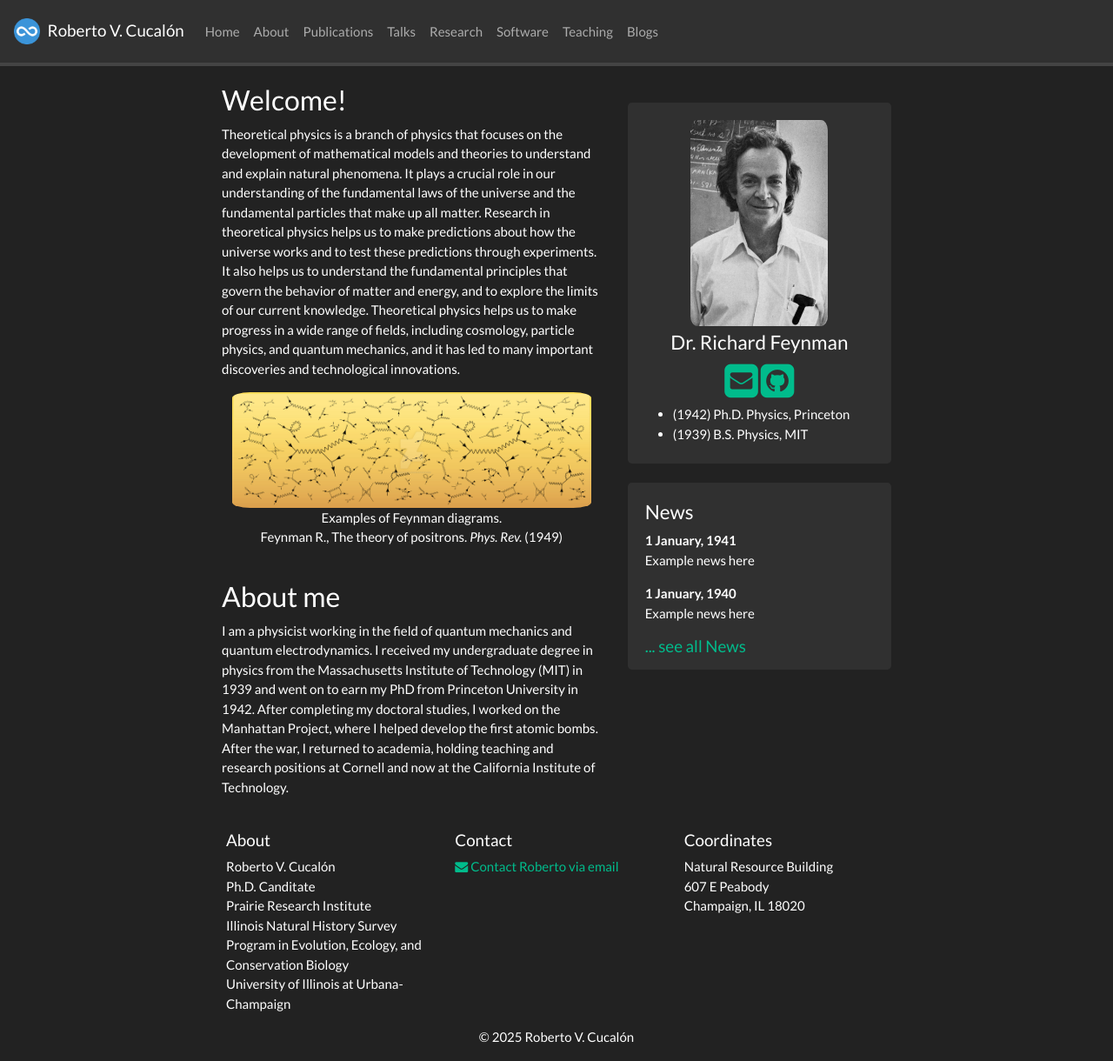
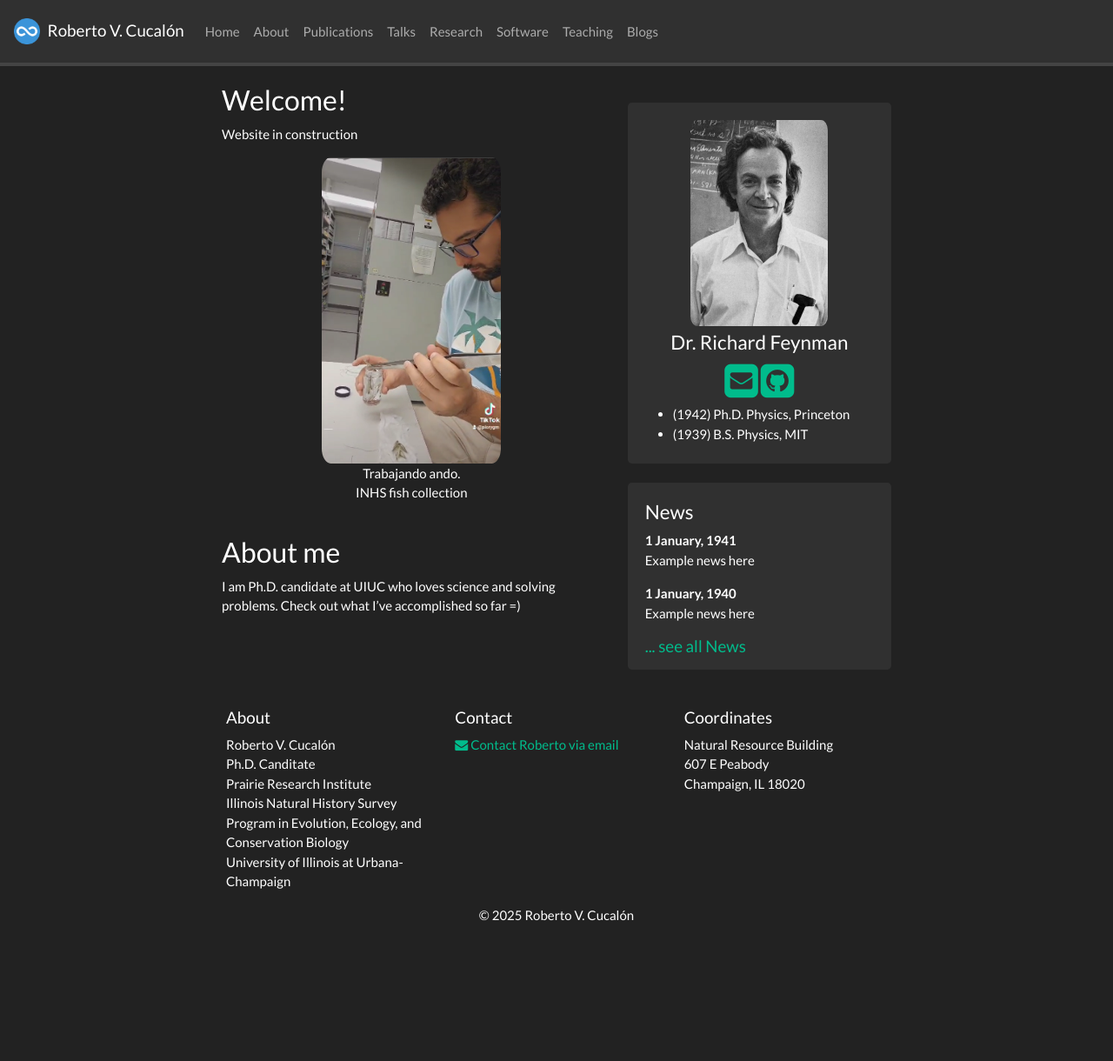
Before and after one commit to rvcucalont/rvcucalont.github.io, a Jekyll site: the page built from _pages/home.md, in a window 1280 px wide and 1220 px high. Shown: the whole window at 87% size. Built offline with Jekyll 4.4.1, drawn with Linux system fonts in a browser that asks for light colours; nearby versions of some CDN libraries; a style sheet for code colours, icons or effects is not loaded.

Commit message:
fix: update home page content and improve personal introduction

```diff
--- a/_pages/home.md
+++ b/_pages/home.md
@@ -7,18 +7,14 @@ permalink: /
 
 ### Welcome!
 
-Theoretical physics is a branch of physics that focuses on the development of mathematical models and theories to understand and explain natural phenomena.
-It plays a crucial role in our understanding of the fundamental laws of the universe and the fundamental particles that make up all matter.
-Research in theoretical physics helps us to make predictions about how the universe works and to test these predictions through experiments.
-It also helps us to understand the fundamental principles that govern the behavior of matter and energy, and to explore the limits of our current knowledge.
-Theoretical physics helps us to make progress in a wide range of fields, including cosmology, particle physics, and quantum mechanics, and it has led to many important discoveries and technological innovations.
+Website in construction
 
 <div class="container">
 <div class="row">
 <center>
-<img src="{{ site.url }}{{ site.baseurl }}/images/banner.jpg" width="100%"/><br/>
-Examples of Feynman diagrams. <br/>
-Feynman R., The theory of positrons. <i>Phys. Rev.</i> (1949)
+<img src="{{ site.url }}{{ site.baseurl }}/images/Trabajando-ando.png" width="50%"/><br/>
+Trabajando ando. <br/>
+INHS fish collection
 </center>
 </div>
 </div>
@@ -26,7 +22,5 @@ Feynman R., The theory of positrons. <i>Phys. Rev.</i> (1949)
 
 ### About me
 
-I am a physicist working in the field of quantum mechanics and quantum electrodynamics.
-I received my undergraduate degree in physics from the Massachusetts Institute of Technology (MIT) in 1939 and went on to earn my PhD from Princeton University in 1942.
-After completing my doctoral studies, I worked on the Manhattan Project, where I helped develop the first atomic bombs.
-After the war, I returned to academia, holding teaching and research positions at Cornell and now at the California Institute of Technology.
+I am Ph.D. candidate at UIUC who loves science and solving problems.
+Check out what I've accomplished so far =)
```
Also changed, not shown: images/Trabajando-ando.png (added).
